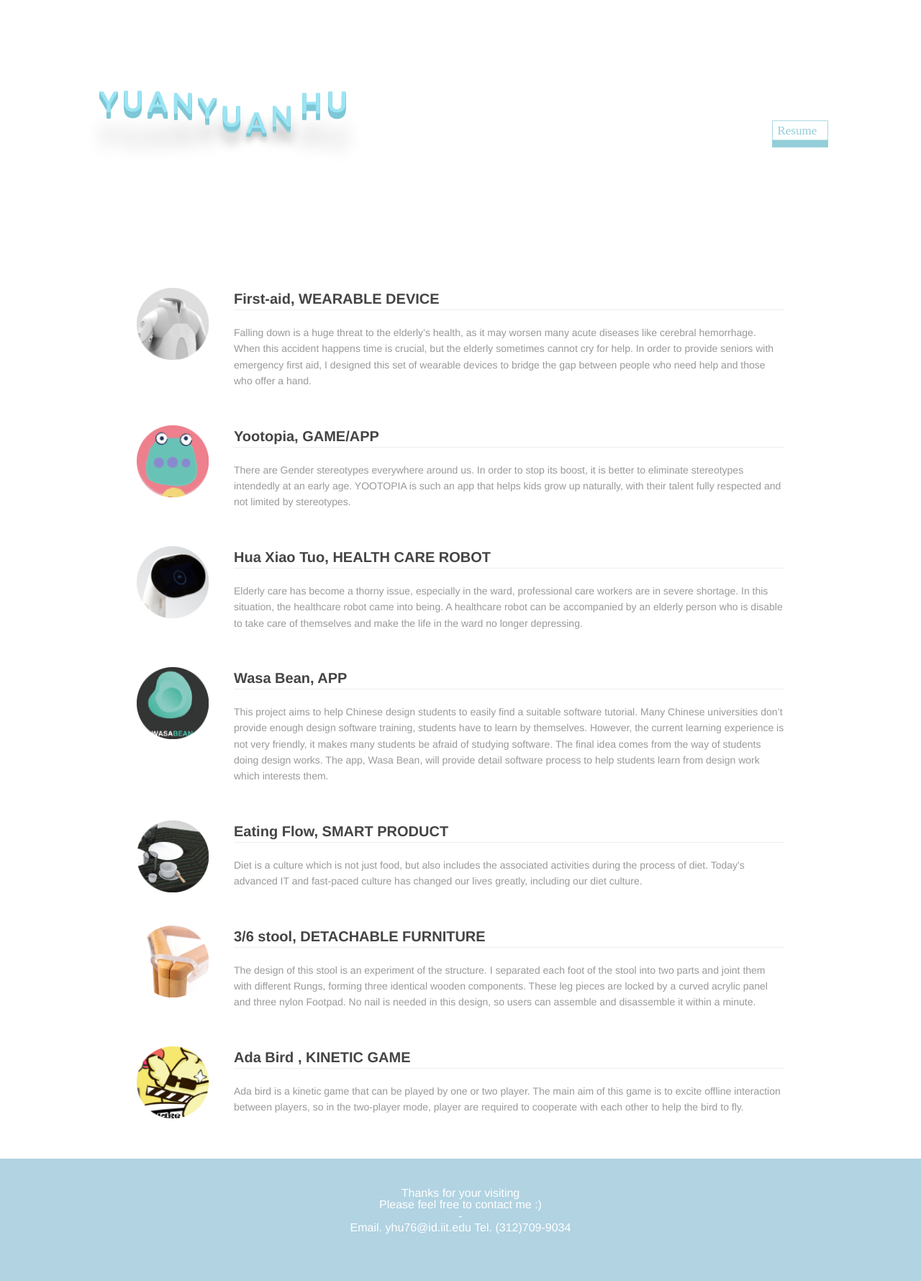
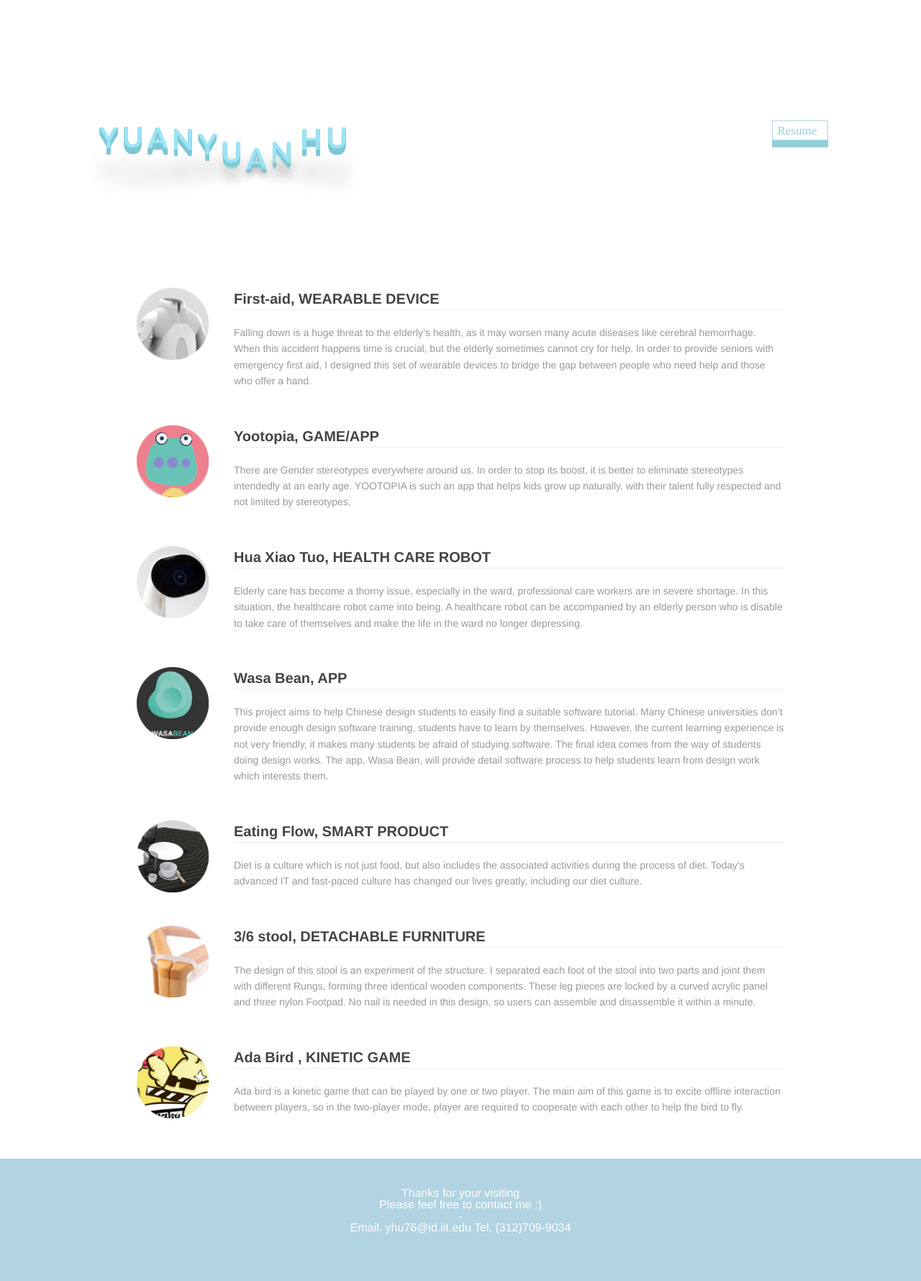
Before and after one commit to yuanyuanhu96/Potfolio-Archive, a Jekyll site: the page built from index.md, in a window 1280 px wide. Shown: the whole page at 72% size. Built offline with Jekyll 4.4.1, drawn with Linux system fonts in a browser that asks for light colours.

Commit message:
Update style.css

```diff
--- a/_includes/style.css
+++ b/_includes/style.css
@@ -231,13 +231,13 @@
 
 .Me {
   float: left;
-  font-size: 15px;
+  font-size: 20px;
   color: #696969;
   text-shadow: 0px 0px;
-  font: Georgia;
+  //font: Georgia;
   font-style: normal;
   font-weight: 600;
-  margin-top: 50 px;
+  margin-top: 50px;
   margin-left: 10px;
   //background-color: #FFB6C1;//测试区域
 }
@@ -270,6 +270,7 @@
   -webkit-animation: bounce 0.5s ease infinite alternate;
   font-family: 'Gill Sans', cursive;
   font-size: 40px;
+  font-weight: 800;
   color: #9BE4F3;
   text-shadow: 0 1px 0 #7EC7D6,
     0 2px 0 #7EC7D6,
@@ -356,7 +357,7 @@
 
 @media screen and (max-width: 767px) {
 .resume {
-  margin-top: 80px;
+  margin-top: 100px;
 }
 }
 
@@ -369,7 +370,7 @@
 
 @media screen and (max-width: 767px) {
 .resume img {
-  max-width: 80%;
+  max-width: 90%;
   display: block;
 }
 }
```
